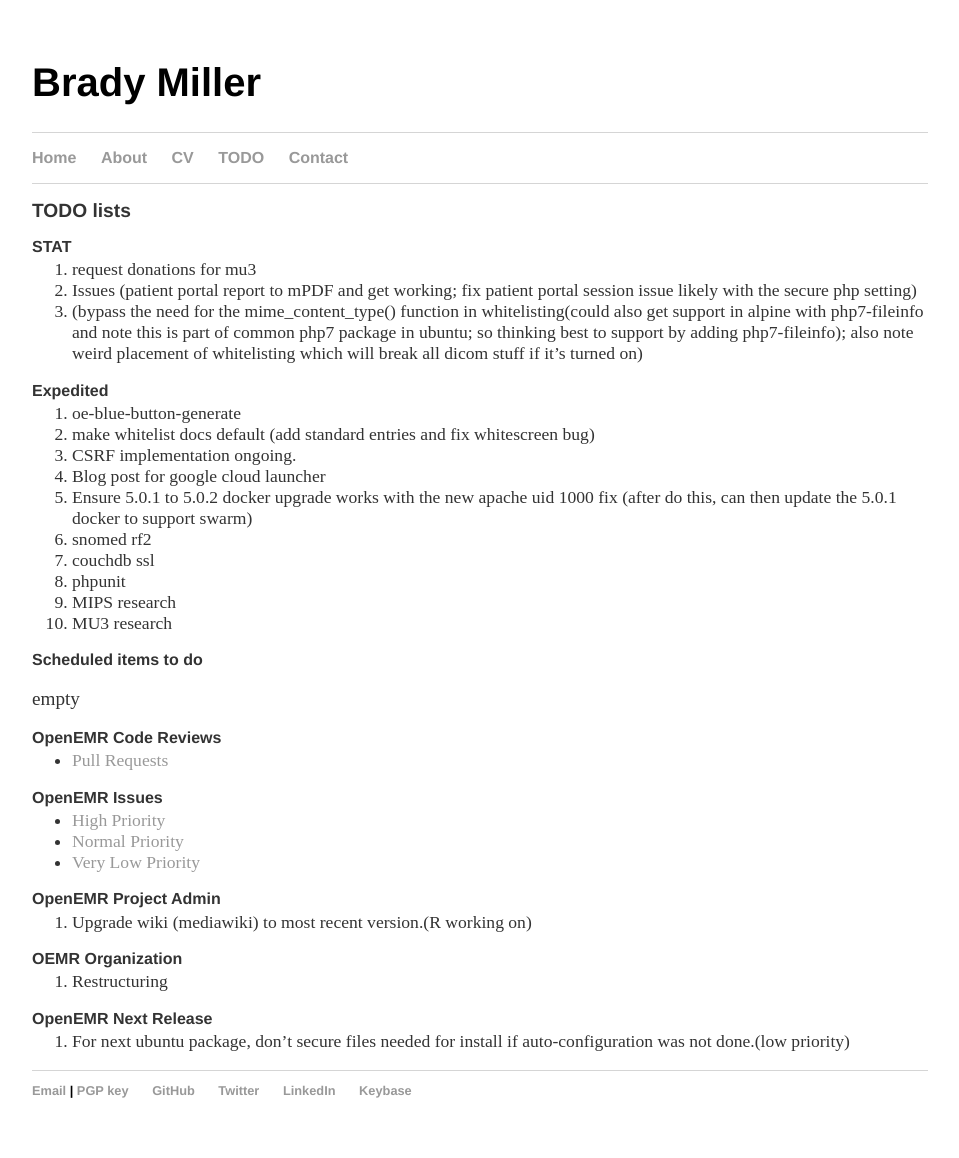
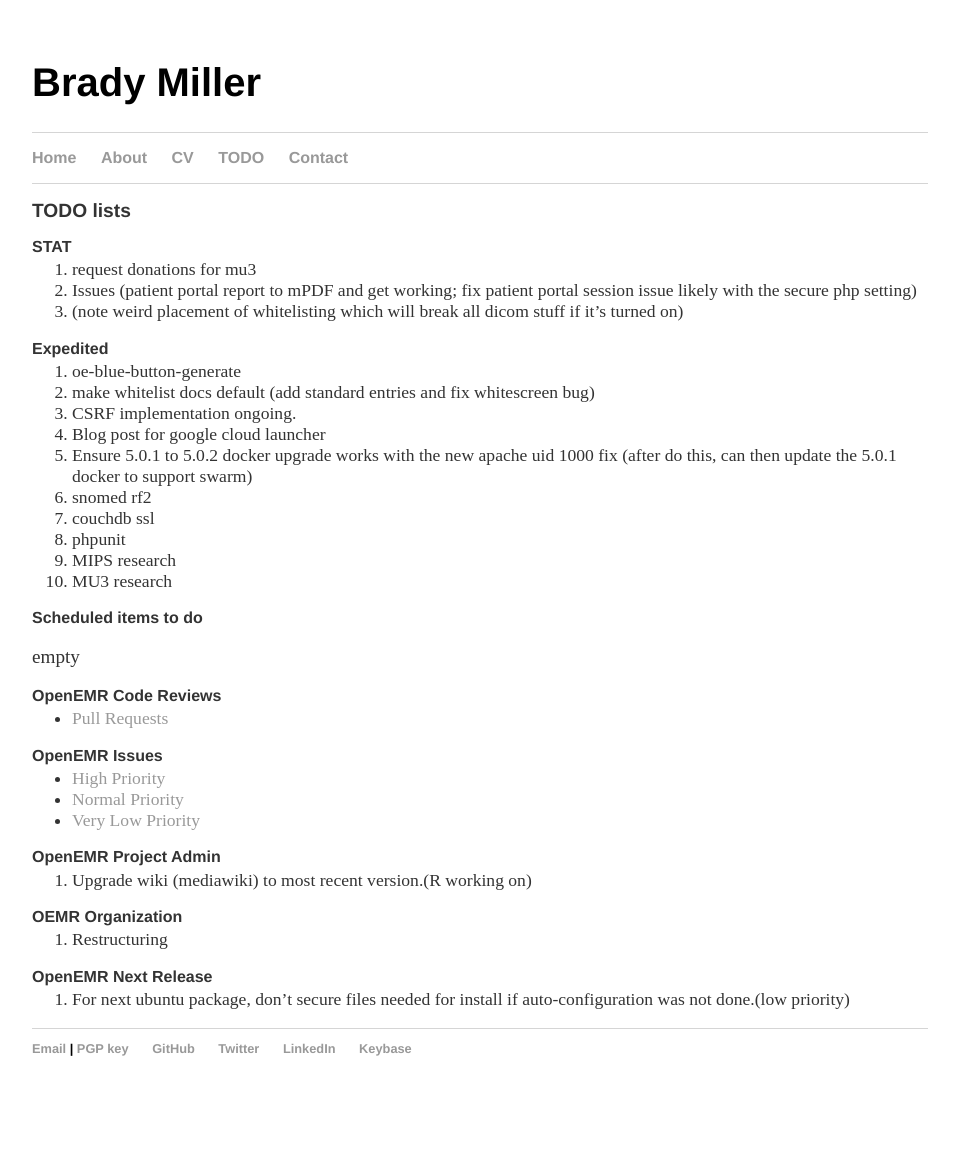
Before and after one commit to bradymiller/bradymiller.github.io, a Jekyll site: the page built from todo/index.md, in a window 1280 px wide. Shown: the whole page, without its empty margins (160-1119 px from the left). Built offline with Jekyll 4.4.1, drawn with Linux system fonts in a browser that asks for light colours; our own code applies the rules of GitHub Pages for plain Markdown files; after the commit the page ends 1116 px from its top, so only the background shows below that.

Commit message:
Update index.md

```diff
--- a/todo/index.md
+++ b/todo/index.md
@@ -6,7 +6,7 @@
 ### STAT
 1. request donations for mu3
 2. Issues (patient portal report to mPDF and get working; fix patient portal session issue likely with the secure php setting)
-3. (bypass the need for the mime_content_type() function in whitelisting(could also get support in alpine with php7-fileinfo and note this is part of common php7 package in ubuntu; so thinking best to support by adding php7-fileinfo); also note weird placement of whitelisting which will break all dicom stuff if it's turned on)
+3. (note weird placement of whitelisting which will break all dicom stuff if it's turned on)
 
 ### Expedited
 1. oe-blue-button-generate
```
